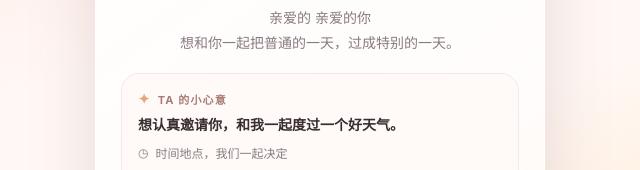
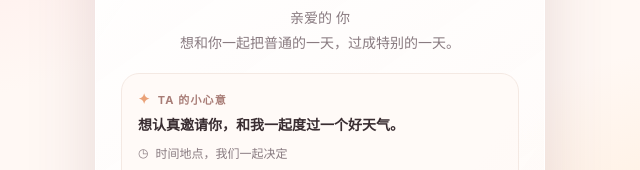
Before and after one commit to roy0624-ace/little-date-invitation, a plain HTML site: page index.html in a window 1280 px wide. Shown: the part 359-529 px from the top of the page, 320-960 px from the left. Drawn offline with Linux system fonts and the light colour scheme.

Commit message:
Fix personalized special date greeting

```diff
--- a/index.html
+++ b/index.html
@@ -444,7 +444,7 @@
       };
 
       function render() {
-        $('toName').textContent = invite.to ? `亲爱的 ${invite.to}` : '亲爱的你';
+        $('toName').textContent = invite.to || '你';
         $('planText').textContent = invite.plan || '想认真邀请你，和我一起度过一个好天气。';
         $('whenText').textContent = invite.when || '时间地点，我们一起决定';
         $('summaryWhen').textContent = invite.when || '我们一起决定';
```
